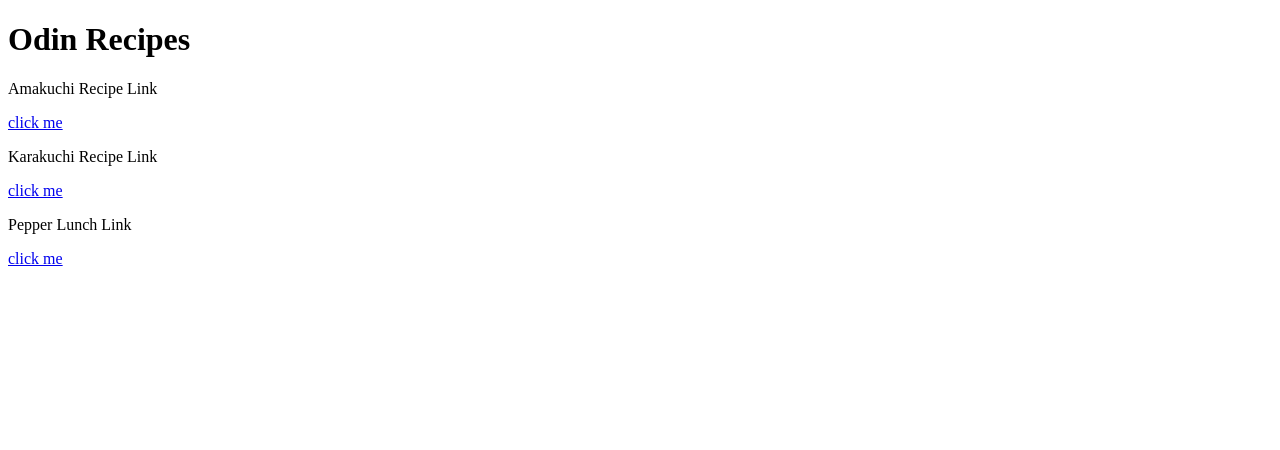
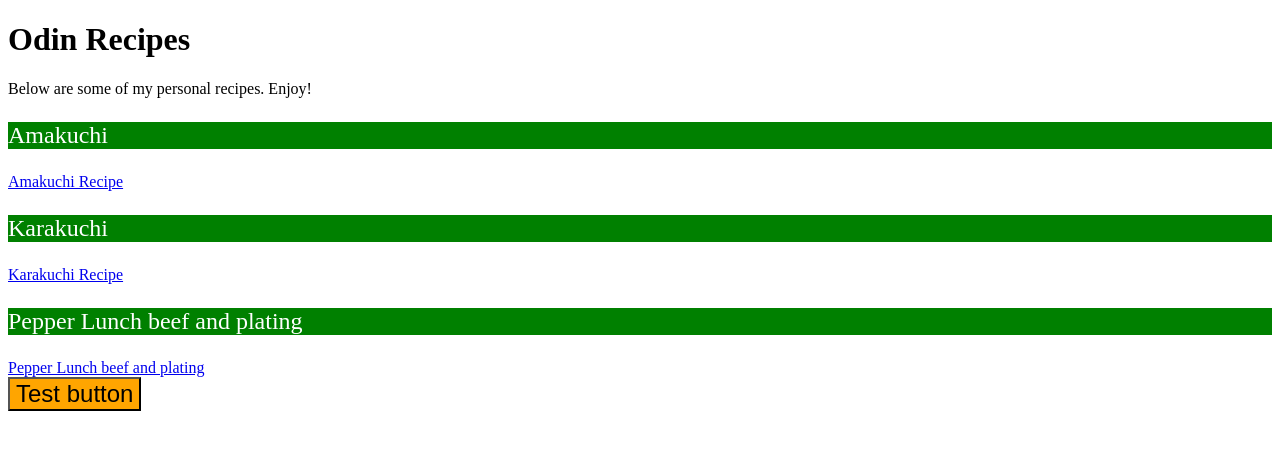
Before and after one commit to adang101/odin-recipes, a plain HTML site: page index.html in a window 1280 px wide. Drawn offline with Linux system fonts and the light colour scheme.

Commit message:
Update index.html with external, internal, and inline CSS styles

```diff
--- a/index.html
+++ b/index.html
@@ -3,17 +3,35 @@
     <head>
         <meta charset="UTF-8">
         <title>Odin Recipes</title>
+        <link rel="stylesheet" href="styles.css">
+
+        <style>
+            p {
+                background-color: green;
+                color: white;
+                font-size: 24px;
+            }
+        </style>
     </head>
 
     <body>
         <h1>Odin Recipes</h1>
-        <p>Amakuchi Recipe Link</p>
-        <a href="recipes/amakuchi.html">click me</a>
 
-        <p>Karakuchi Recipe Link</p>
-        <a href="recipes/karakuchi.html">click me</a>
+        <!-- External Method CSS (styles.css)-->
+        <div>Below are some of my personal recipes. Enjoy!</div>
 
-        <p>Pepper Lunch Link</p>
-        <a href="recipes/pepperLunch.html">click me</a>
+        <!-- Internal Method CSS-->
+        <p>Amakuchi</p>
+        <a href="recipes/amakuchi.html">Amakuchi Recipe</a>
+        <p>Karakuchi</p>
+        <a href="recipes/karakuchi.html">Karakuchi Recipe</a>
+        <p>Pepper Lunch beef and plating</p>
+        <a href="recipes/pepperLunch.html">Pepper Lunch beef and
+            plating</a>
+
+        <!-- Inline Method CSS-->
+        <br>
+        <button style="background-color: orange; font-size: 24px;">
+            Test button</button>
     </body>
 </html>
```
